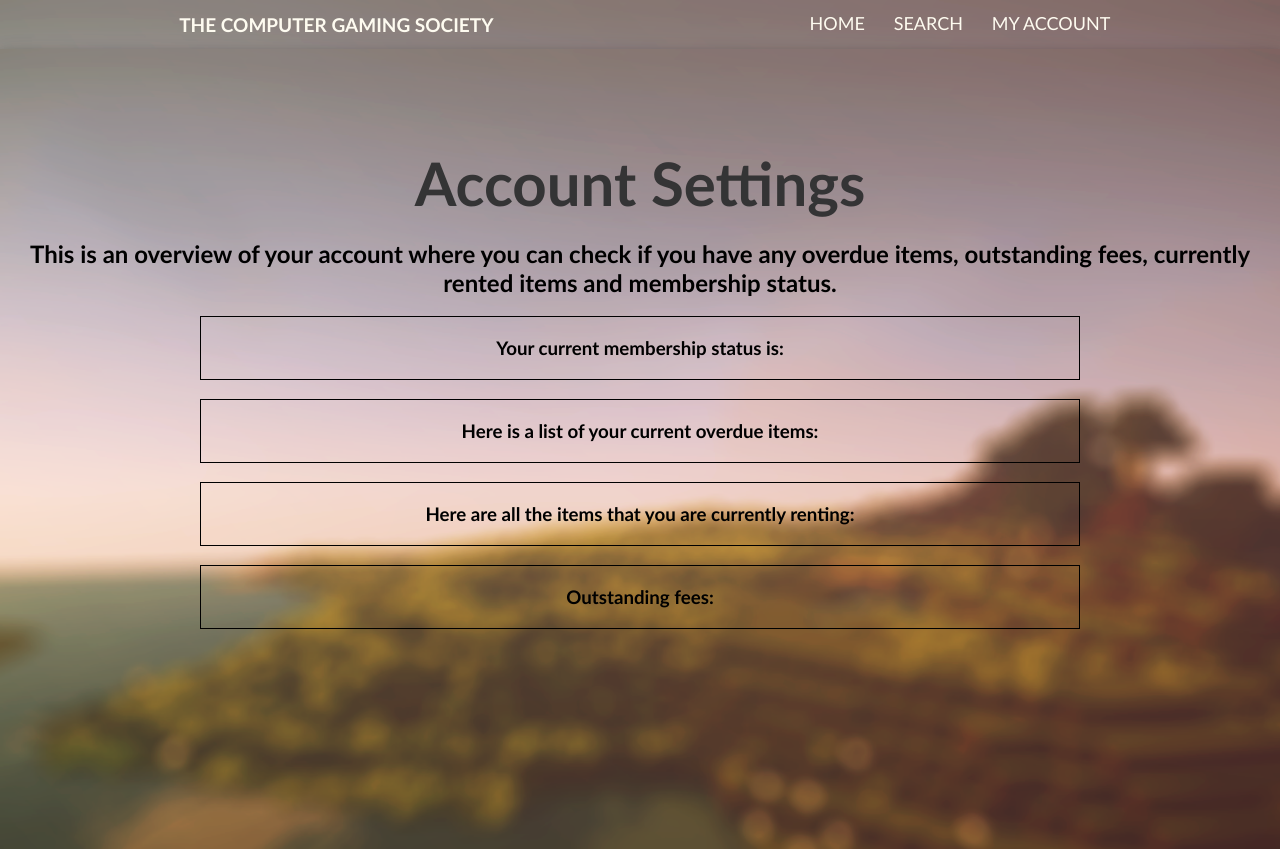
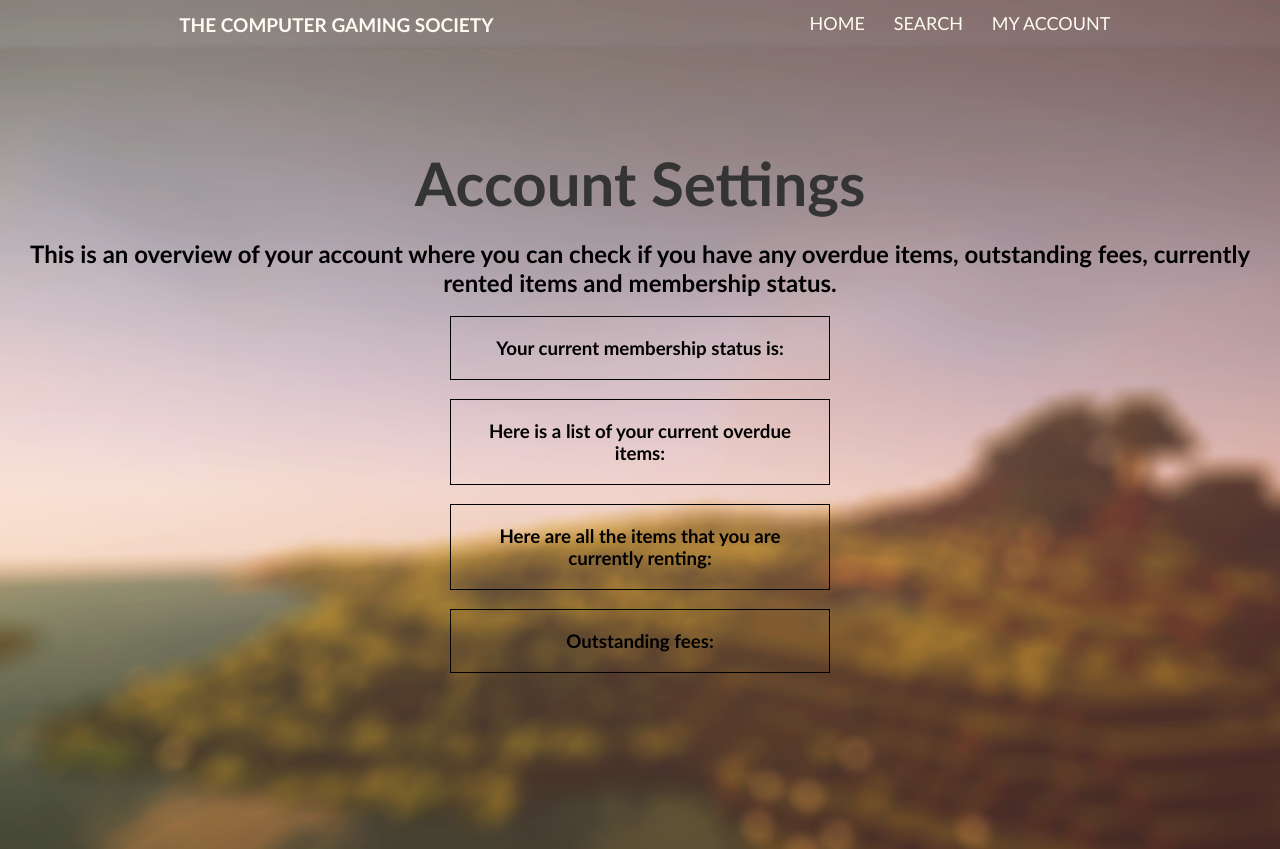
Before and after one commit to Futuramistic/SEG_Lab_Project, a PHP site: page /Account.php in a window 1280 px wide. Run offline with PHP 8.4, Linux system fonts and the light colour scheme.

Commit message:
Update Account.php

```diff
--- a/SEG Website/Account.php
+++ b/SEG Website/Account.php
@@ -1,22 +1,28 @@
 <?php require("navigation.php")?>
-<div class = "banner">
-    <div class = "bannerinner">
-      <div class = "bannercontent">
+<?php require("database.php"); ?>
+
+   <link rel="stylesheet" type="text/css" href="stylesheet-account.css">
+    <div class = "banner">
+        <div class = "bannerinner">
+            <div class = "bannercontent">
       <h2>Account Settings</h2>
 			</div>
 	<style>
 	h3 {
     padding: 20px;
-    margin-right: 200px;
-    margin-left: 200px;
+    margin-right: 450px;
+    margin-left: 450px;
     text-align: center;
     }
-
     h2{
         text-align: center;
     }
+    button {
+        text-align: center;
+    }
     </style>
-	<h2>This is an overview of your account where you can check if you have any overdue items, outstanding fees, currently rented items and membership status.</h2>
+	<h2 style = >This is an overview of your account where you can check if you have any overdue items,
+	outstanding fees, currently rented items and membership status.</h2>
 	<h3 style = "border: 1px solid black;">Your current membership status is: </h3>
 	<h3 style = "border: 1px solid black;">Here is a list of your current overdue items: </h3>
 	<h3 style = "border: 1px solid black;">Here are all the items that you are currently renting: </h3>
@@ -24,7 +30,5 @@
 
 </div>
 </div>
-
-
 </body>
 </html>
```
